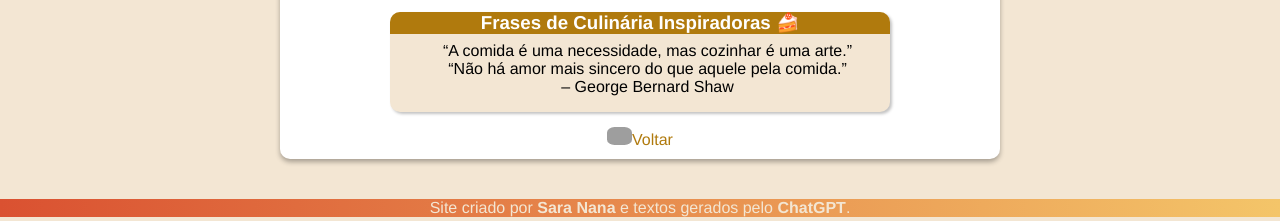
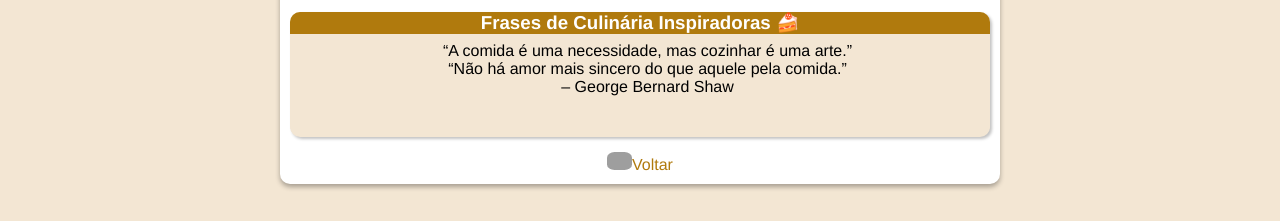
Before and after one commit to Sara-Nana/receitas_culinarias, a plain HTML site: page Almoco.html in a window 1280 px wide. Shown: the part 1650-1871 px from the top of the page. Drawn offline with Linux system fonts and the light colour scheme; grey boxes are pictures that could not be loaded; a web font is replaced by a local one.

Commit message:
Detalhes finais

```diff
--- a/receitascss.css
+++ b/receitascss.css
@@ -33,12 +33,14 @@ header {
     background-image: linear-gradient(to top, var(--cor05), var(--cor02));
     color: white;
     text-align: center;
+    min-width: 380px;
     padding: 20px;
     text-shadow: 1px 2px 2px rgba(0, 0, 0, 0.256);
 }
 
 nav {
     background-color: var(--cor05);
+    min-width: 420px;
     text-align: center;
     box-shadow: 0px 3px 5px rgba(0, 0, 0, 0.219);
 }
@@ -78,8 +80,7 @@ aside {
     margin: 15px auto;
     text-align: center;
     background-color: var(--cor01);
-    width: 500px;
-    height: 100px;
+    height: 125px;
     border-radius: 10px;
     box-shadow: 2px 2px 3px rgba(0, 0, 0, 0.24);
 }
@@ -88,6 +89,7 @@ footer {
     background-image: linear-gradient(to right, var(--cor05), var(--cor02));
     text-align: center;
     color: var(--cor01);
+    min-width: 420px;
 }
 
 div {
```
